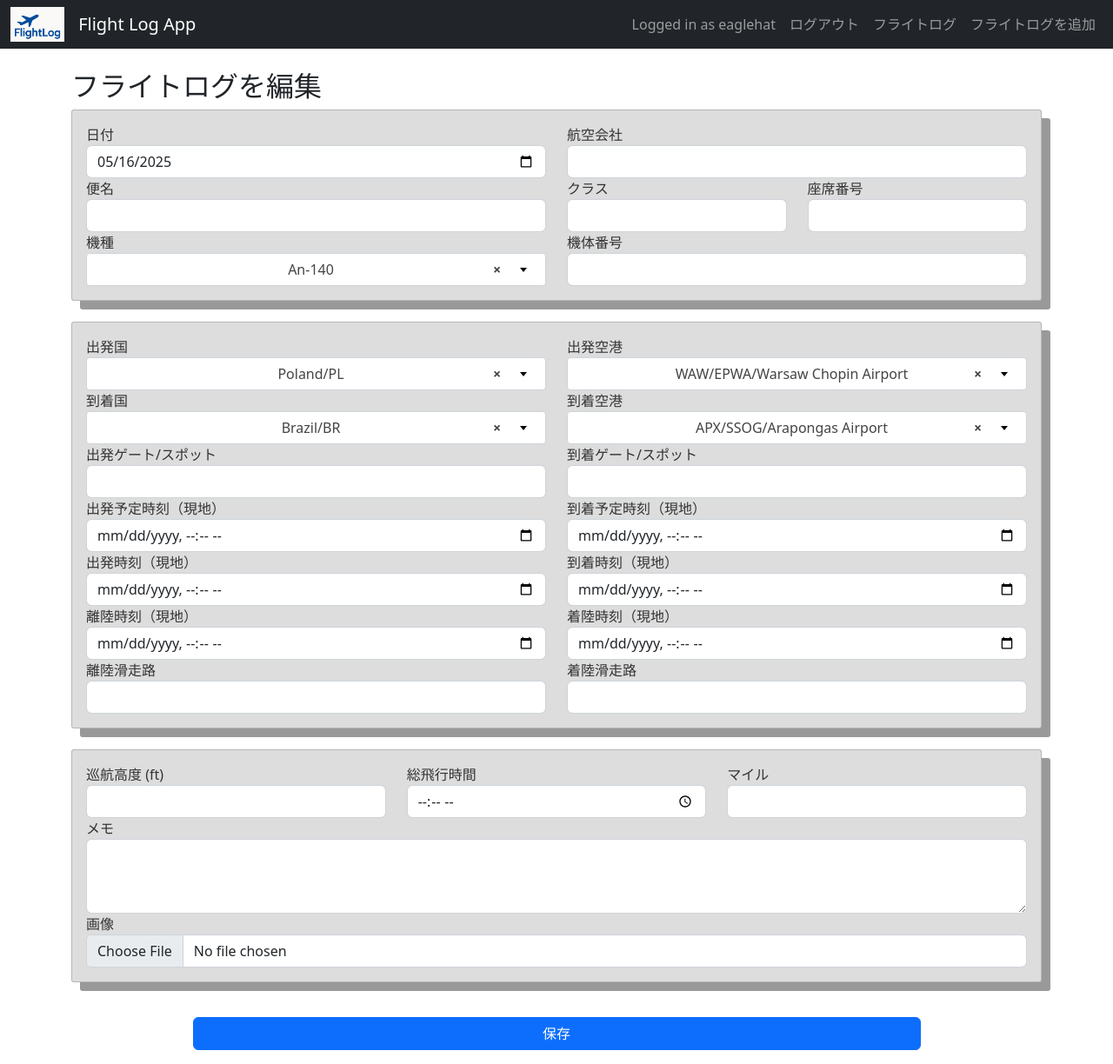
After one commit to eaglehat0423/flight_log, a Django app: page /12/edit/ in a window 1280 px wide. The commit adds this page. Shown: the whole page at 87% size. Run offline with Django 5.2, Linux system fonts and the light colour scheme; a user stored in the database is signed in; data comes from the database, SQL or seed files in the repository; both versions use the stored data as it was after the commit; some libraries are stand-ins or nearby versions.

Commit message:
編集機能実装

```diff
--- /dev/null
+++ b/flightlog/templates/flightlog/edit_log.html
@@ -0,0 +1,306 @@
+{% extends 'base.html' %}
+{% load custom_filters %}
+{% load static %}
+
+{% block content %}
+<div class="container mt-4">
+  <h2>フライトログを編集</h2>
+  <form method="post" enctype="multipart/form-data">
+    {% csrf_token %}
+    <div class="card p-3 mb-4">
+        <div class="row">
+            <div class="col-md-6">
+                    <div class="form-group">
+                    <label for="id_date">日付</label>
+                    {{ form.date|add_class:"form-control"}}
+                    </div>
+            </div>
+            <div class="col-md-6">
+                    <div class="form-group">
+                    <label for="id_airline">航空会社</label>
+                    {{ form.airline|add_class:"form-control" }}
+                    </div>
+            </div>
+
+            <div class="col-md-6">
+                    <div class="form-group">
+                    <label for="id_flight_number">便名</label>
+                    {{ form.flight_number|add_class:"form-control" }}
+                    </div>
+            </div>
+            <div class="col-md-3">
+                    <div class="form-group">
+                    <label for="id_seat_class">クラス</label>
+                    {{ form.seat_class|add_class:"form-control" }}
+                    </div>
+            </div>
+            <div class="col-md-3">
+                    <div class="form-group">
+                    <label for="id_seat_number">座席番号</label>
+                    {{ form.seat_number|add_class:"form-control" }}
+                    </div>
+            </div>
+
+            <div class="col-md-6">
+                    <div class="form-group">
+                    <label for="id_aircraft_type">機種</label>
+                    <select name="aircraft_type" id="id_aircraft_type" class="form-control select2" data-placeholder="機種を選択">
+                        <option value="">-- Select Aircraft Type --</option>
+                    </select>
+                    </div>
+            </div>
+            <div class="col-md-6">
+                    <div class="form-group">
+                    <label for="id_aircraft_reg">機体番号</label>
+                    {{ form.aircraft_reg|add_class:"form-control" }}
+                    </div>
+            </div>
+        </div>
+    </div>
+
+    <div class="card p-3 mb-4">
+        <div class="row">
+            <div class="col-md-6">
+            <div class="form-group">
+                <label for="departure_country_select">出発国</label>
+                <select name="departure_country" id="departure_country_select" class="form-control select2" data-placeholder="出発国を選択">
+                <option value="">-- 国を選択してください --</option>
+                </select>
+            </div>
+            </div>
+            <div class="col-md-6">
+            <div class="form-group">
+                <label for="id_departure">出発空港</label>
+                <select name="departure" id="id_departure" class="form-control select2" data-placeholder="出発空港を選択">
+                <option value="">-- 空港を選択してください --</option>
+                </select>
+            </div>
+            </div>
+
+            <div class="col-md-6">
+            <div class="form-group">
+                <label for="arrival_country_select">到着国</label>
+                <select name="arrival_country" id="arrival_country_select" class="form-control select2" data-placeholder="到着国を選択">
+                <option value="">-- 国を選択してください --</option>
+                </select>
+            </div>
+            </div>
+            <div class="col-md-6">
+            <div class="form-group">
+                <label for="id_arrival">到着空港</label>
+                <select name="arrival" id="id_arrival" class="form-control select2" data-placeholder="到着空港を選択">
+                <option value="">-- 空港を選択してください --</option>
+                </select>
+            </div>
+            </div>
+
+            <div class="col-md-6">
+            <div class="form-group">
+                <label for="id_departure_gate">出発ゲート/スポット</label>
+                {{ form.departure_gate|add_class:"form-control" }}
+            </div>
+            </div>
+            <div class="col-md-6">
+            <div class="form-group">
+                <label for="id_arrival_gate">到着ゲート/スポット</label>
+                {{ form.arrival_gate|add_class:"form-control" }}
+            </div>
+            </div>
+
+            <div class="col-md-6">
+            <div class="form-group">
+                <label for="id_scheduled_departure">出発予定時刻（現地）</label>
+                {{ form.scheduled_departure|add_class:"form-control" }}
+            </div>
+            </div>
+            <div class="col-md-6">
+            <div class="form-group">
+                <label for="id_scheduled_arrival">到着予定時刻（現地）</label>
+                {{ form.scheduled_arrival|add_class:"form-control" }}
+            </div>
+            </div>
+
+            <div class="col-md-6">
+            <div class="form-group">
+                <label for="id_actual_departure">出発時刻（現地）</label>
+                {{ form.actual_departure|add_class:"form-control" }}
+            </div>
+            </div>
+            <div class="col-md-6">
+            <div class="form-group">
+                <label for="id_actual_arrival">到着時刻（現地）</label>
+                {{ form.actual_arrival|add_class:"form-control" }}
+            </div>
+            </div>
+
+            <div class="col-md-6">
+            <div class="form-group">
+                <label for="id_takeoff_time">離陸時刻（現地）</label>
+                {{ form.takeoff_time|add_class:"form-control" }}
+            </div>
+            </div>
+            <div class="col-md-6">
+            <div class="form-group">
+                <label for="id_landing_time">着陸時刻（現地）</label>
+                {{ form.landing_time|add_class:"form-control" }}
+            </div>
+            </div>
+
+            <div class="col-md-6">
+            <div class="form-group">
+                <label for="id_takeoff_runway">離陸滑走路</label>
+                {{ form.takeoff_runway|add_class:"form-control" }}
+            </div>
+            </div>
+            <div class="col-md-6">
+            <div class="form-group">
+                <label for="id_landing_runway">着陸滑走路</label>
+                {{ form.landing_runway|add_class:"form-control" }}
+            </div>
+            </div>
+        </div>
+    </div>
+
+    <div class="card p-3 mb-4">
+        <div class="row">
+            <div class="col-md-4">
+            <div class="form-group">
+                <label for="id_flight_level">巡航高度 (ft)</label>
+                {{ form.flight_level|add_class:"form-control" }}
+            </div>
+            </div>
+            <div class="col-md-4">
+            <div class="form-group">
+                <label for="id_total_time">総飛行時間</label>
+                {{ form.total_time|add_class:"form-control" }}
+            </div>
+            </div>
+            <div class="col-md-4">
+            <div class="form-group">
+                <label for="id_flight_miles">マイル</label>
+                {{ form.flight_miles|add_class:"form-control" }}
+            </div>
+            </div>
+
+            <div class="col-12">
+            <div class="form-group">
+                <label for="id_notes">メモ</label>
+                {{ form.notes|add_class:"form-control" }}
+            </div>
+            </div>
+            <div class="col-12">
+            <div class="form-group">
+                <label for="id_image">画像</label>
+                {{ form.image|add_class:"form-control" }}
+            </div>
+            </div>
+        </div>
+    </div>
+    <!-- 略（フォーム部分はそのままでOK） -->
+
+    <div class="row">
+        <div class="col text-center">
+            <button type="submit" class="btn btn-primary mt-3 mb-3 w-75">保存</button>
+        </div>
+    </div>
+  </form>
+</div>
+
+<script src="{% static 'js/airports.js' %}"></script>
+<script src="{% static 'js/aircraft_types.js' %}"></script>
+
+<!-- 初期値を渡す -->
+<script>
+    const initialData = {
+        departureCountry: "{{ form.instance.departure_country|default_if_none:''|escapejs }}",
+        departureAirport: "{{ form.instance.departure|default_if_none:''|escapejs }}",
+        arrivalCountry: "{{ form.instance.arrival_country|default_if_none:''|escapejs }}",
+        arrivalAirport: "{{ form.instance.arrival|default_if_none:''|escapejs }}",
+        aircraftType: "{{ form.instance.aircraft_type|default_if_none:''|escapejs }}"
+    };
+</script>
+
+<script>
+document.addEventListener('DOMContentLoaded', function () {
+    const airportData = window.airportData;
+
+    const countrySelect = $('#departure_country_select');
+    const airportSelect = $('#id_departure');
+    const arrivalCountrySelect = $('#arrival_country_select');
+    const arrivalAirportSelect = $('#id_arrival');
+    const aircraftSelect = $('#id_aircraft_type');
+
+    $('.select2').select2({
+        width: '100%',
+        placeholder: '-- 選択してください --',
+        allowClear: true
+    });
+
+    // 国リスト生成
+    for (const country in airportData) {
+        const option = new Option(country, country);
+        countrySelect.append(option.cloneNode(true));
+        arrivalCountrySelect.append(option.cloneNode(true));
+    }
+
+    // 機種リスト追加
+    if (window.aircraftTypes) {
+        window.aircraftTypes.forEach(item => {
+            const option = new Option(item.description, item.icao);
+            aircraftSelect.append(option);
+        });
+    }
+
+    // 初期値の設定（出発）
+    if (initialData.departureCountry) {
+        countrySelect.val(initialData.departureCountry).trigger('change');
+        if (airportData[initialData.departureCountry]) {
+            airportData[initialData.departureCountry].forEach(code => {
+                airportSelect.append(new Option(code, code));
+            });
+            airportSelect.val(initialData.departureAirport).trigger('change');
+        }
+    }
+
+    // 初期値の設定（到着）
+    if (initialData.arrivalCountry) {
+        arrivalCountrySelect.val(initialData.arrivalCountry).trigger('change');
+        if (airportData[initialData.arrivalCountry]) {
+            airportData[initialData.arrivalCountry].forEach(code => {
+                arrivalAirportSelect.append(new Option(code, code));
+            });
+            arrivalAirportSelect.val(initialData.arrivalAirport).trigger('change');
+        }
+    }
+
+    // 初期値の設定（機種）
+    if (initialData.aircraftType) {
+        aircraftSelect.val(initialData.aircraftType).trigger('change');
+    }
+
+    // 国変更時：空港リスト更新
+    countrySelect.on('change', function () {
+        const selectedCountry = $(this).val();
+        airportSelect.empty().append(new Option('-- 空港を選択 --', ''));
+        if (airportData[selectedCountry]) {
+            airportData[selectedCountry].forEach(code => {
+                airportSelect.append(new Option(code, code));
+            });
+        }
+        airportSelect.trigger('change');
+    });
+
+    arrivalCountrySelect.on('change', function () {
+        const selectedCountry = $(this).val();
+        arrivalAirportSelect.empty().append(new Option('-- 空港を選択 --', ''));
+        if (airportData[selectedCountry]) {
+            airportData[selectedCountry].forEach(code => {
+                arrivalAirportSelect.append(new Option(code, code));
+            });
+        }
+        arrivalAirportSelect.trigger('change');
+    });
+});
+</script>
+
+{% endblock %}
--- a/flightlog/templates/flightlog/log_list.html
+++ b/flightlog/templates/flightlog/log_list.html
@@ -51,7 +51,7 @@
           </table>
           <!-- 削除ボタン（初期は非表示） -->
             <div class="text-center mt-3" id="delete-button-container" style="display: none;">
-            <button type="submit" class="btn btn-danger" onclick="return confirm('選択したログを削除しますか？');">
+            <button type="submit" class="btn btn-danger mb-2" onclick="return confirm('選択したログを削除しますか？');">
                 選択したログを削除
             </button>
             </div>
```
Also changed, not shown: db.sqlite3.
